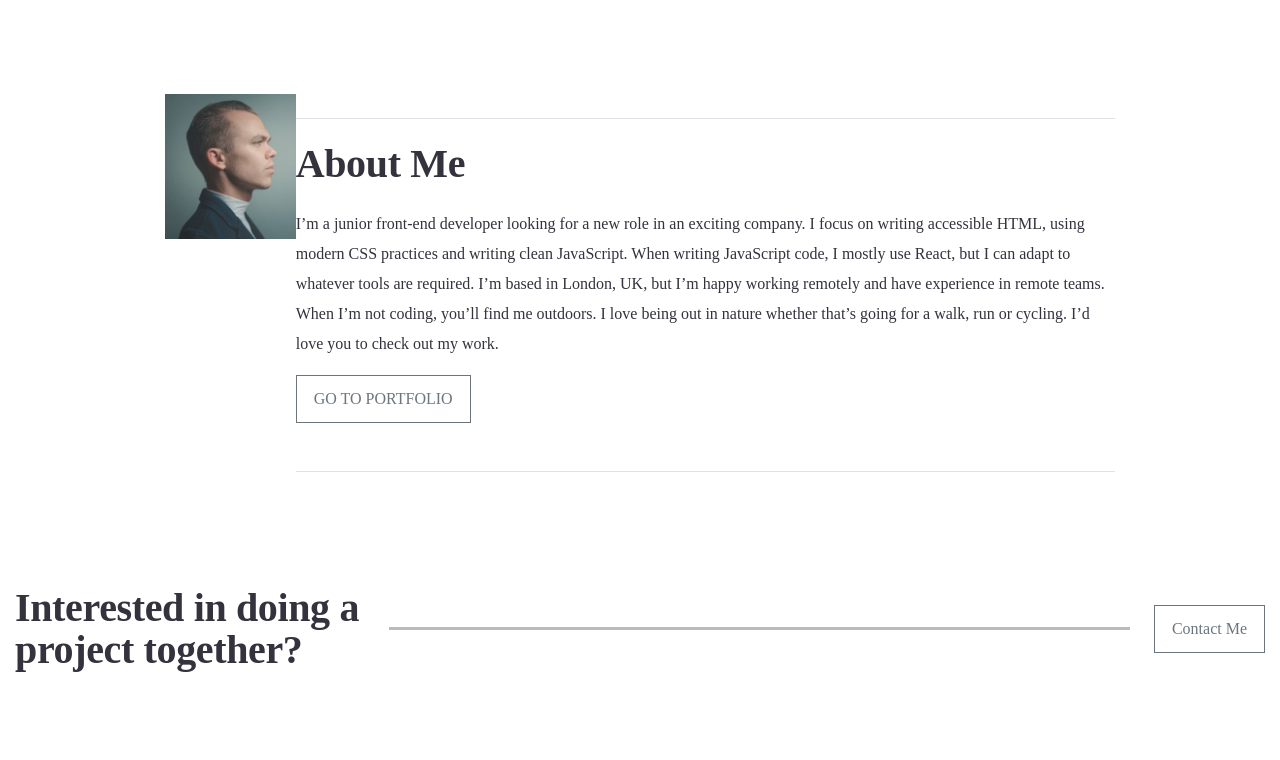
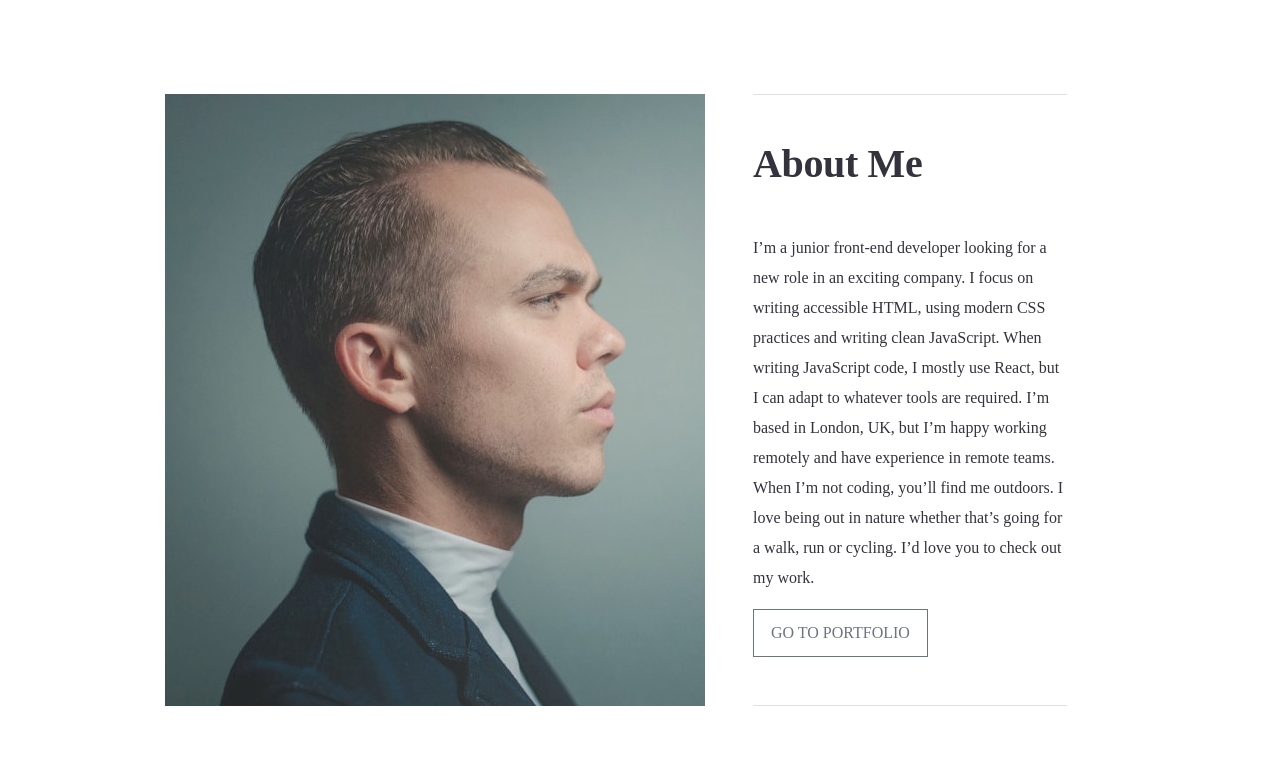
Before and after one commit to hermannleboss/portfolio_nuxt, a Nuxt app: page / in a window 1280 px wide. Shown: the part 680-1440 px from the top of the page. Built offline with nearby package versions, Linux system fonts and the light colour scheme.

Commit message:
home page responsive OK

```diff
--- a/components/CallToAction.vue
+++ b/components/CallToAction.vue
@@ -1,6 +1,6 @@
 <template>
-  <div class='d-flex flex-row container-fluid justify-content-between align-items-center cta'>
-    <h2 class="m-0 cta--heading">Interested in doing a project together?</h2>
+  <div class='d-flex flex-column flex-sm-row custom-container-fluid justify-content-between align-items-center cta'>
+    <h2 class="m-0 cta--heading text-center px-5 px-sm-2 pb-4">Interested in doing a project together?</h2>
     <div class='divider flex-grow-1  w-auto mx-4'></div>
     <ButtonItem variant='outline-secondary'>Contact Me</ButtonItem>
   </div>
@@ -19,10 +19,15 @@ export default {
 
 .cta {
   flex: 1 1 auto;
-  padding-bottom: 150px;
+  padding-bottom: 80px;
+  @media (min-width: 768px) {
+    padding-bottom: 150px;
+  }
 
   &--heading {
-    width: 350px;
+    @media (min-width: 768px) {
+      width: 350px;
+    }
   }
 }
 
--- a/components/HomeAboutMe.vue
+++ b/components/HomeAboutMe.vue
@@ -1,16 +1,15 @@
 <template>
-  <div class='custom-container-fluid about-spacing d-block d-sm-flex m-0'>
-    <div class="d-block">
-      <b-img src='~/static/images/homepage/desktop/image-homepage-profile.jpg' fluid alt='Profile image'
-             class='img-full d-none d-xl-block mx-auto'/>
-      <b-img src='~/static/images/homepage/tablet/image-homepage-profile.jpg' alt='Profile image'
-             class='img-full d-none d-md-block d-xl-none'/>
-      <b-img src='~/static/images/homepage/mobile/image-homepage-profile.jpg' alt='Profile image'
-             class='img-full d-block d-md-none mx-auto'/>
-    </div>
-    <div class='about-text align-items-stretch  d-flex m-0'>
-      <div class='border-top border-bottom  align-items-stretch mt-4'>
-        <h2 class=' pt-4 pb-4 m-0'>About Me</h2>
+  <div class='custom-container-fluid about-spacing d-block d-md-flex m-0'>
+    <img src='~/static/images/homepage/desktop/image-homepage-profile.jpg' fluid alt='Profile image'
+         class='img-full d-none d-xl-block mx-auto'/>
+    <img src='~/static/images/homepage/tablet/image-homepage-profile.jpg' alt='Profile image'
+         class='img-full d-none d-md-block d-xl-none'/>
+    <img src='~/static/images/homepage/mobile/image-homepage-profile.jpg' alt='Profile image'
+         class='img-full d-block d-md-none mx-auto'/>
+
+    <div class='about-text align-items-stretch  d-flex m-0 px-sm-5'>
+      <div class='border-top border-bottom  align-items-stretch mt-4 mt-md-0'>
+        <h2 class=' pt-4 py-sm-5 pb-4 m-0'>About Me</h2>
         <p>I’m a junior front-end developer looking for a new role in an exciting company. I focus on writing
           accessible
           HTML, using modern CSS practices and writing clean JavaScript. When writing JavaScript code, I mostly use
@@ -41,6 +40,9 @@ export default {
     padding-top: 96px;
     padding-bottom: 115px;
   }
+  &-text{
+
+  }
 }
 
 </style>
```
